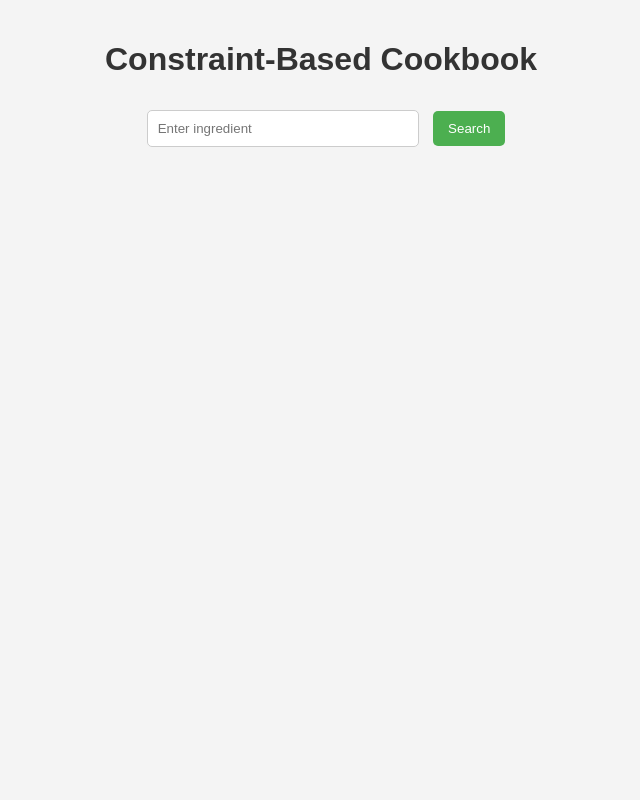
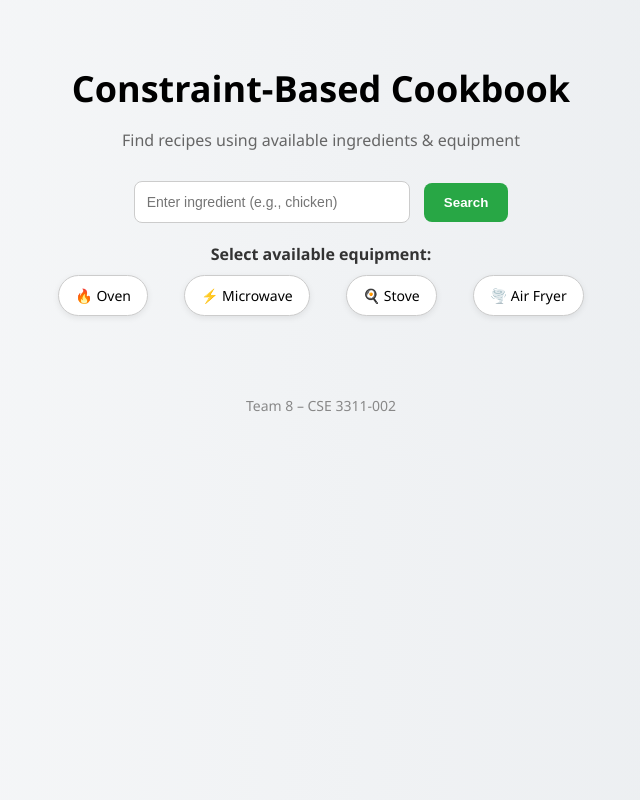
Before and after one commit to Sibinac143/Team-8-Constraint-Based-Cookbook-APP-CSE-3311-002-, a plain HTML site: page frontend/index.html in a window 1280 px wide. Shown: the whole page, without its empty margins (319-959 px from the left). Drawn offline with Linux system fonts and the light colour scheme.

Commit message:
Update frontend UI with stylish equipment filters and recipe cards

```diff
--- a/frontend/app.js
+++ b/frontend/app.js
@@ -7,6 +7,10 @@ const BACKEND_URL = "http://127.0.0.1:5000/search";
 searchBtn.addEventListener("click", async () => {
   const ingredient = ingredientInput.value.trim();
 
+  // collect checked equipment values
+  const selectedEquipment = Array.from(document.querySelectorAll(".equip:checked"))
+    .map(cb => cb.value);
+
   if (!ingredient) {
     resultsDiv.innerHTML = "<p style='color:red;'>Please enter an ingredient.</p>";
     return;
@@ -15,33 +19,32 @@ searchBtn.addEventListener("click", async () => {
   resultsDiv.innerHTML = "<p>Loading...</p>";
 
   try {
-    const response = await fetch(`${BACKEND_URL}?ingredient=${encodeURIComponent(ingredient)}`);
+    const params = new URLSearchParams();
+    params.set("ingredient", ingredient);
+
+    // send equipment only if user selected something
+    if (selectedEquipment.length > 0) {
+      params.set("equipment", selectedEquipment.join(","));
+    }
+
+    const response = await fetch(`${BACKEND_URL}?${params.toString()}`);
     const data = await response.json();
 
-    // If backend returns error JSON
     if (data.error) {
       resultsDiv.innerHTML = `<p style='color:red;'>${data.error}</p>`;
       return;
     }
 
-    // If no recipes found
     if (!data || data.length === 0) {
       resultsDiv.innerHTML = "<p>No recipes found.</p>";
       return;
     }
 
-    // Render recipe cards
+    // Render recipe cards using your CSS classes
     resultsDiv.innerHTML = data.map(meal => `
-      <div style="
-        background:white;
-        padding:15px;
-        margin:10px auto;
-        max-width:400px;
-        border-radius:10px;
-        box-shadow:0 2px 8px rgba(0,0,0,0.1);
-      ">
+      <div class="recipe-card">
+        <img src="${meal.image}" alt="${meal.name}">
         <h3>${meal.name}</h3>
-        <img src="${meal.image}" alt="${meal.name}" style="width:100%; border-radius:10px;">
       </div>
     `).join("");
 
--- a/frontend/index.html
+++ b/frontend/index.html
@@ -6,12 +6,42 @@
 </head>
 <body>
 
-<h1>Constraint-Based Cookbook</h1>
+<div class="container">
 
-<input type="text" id="ingredient" placeholder="Enter ingredient">
-<button id="searchBtn">Search</button>
+    <h1>Constraint-Based Cookbook</h1>
+    <p class="subtitle">Find recipes using available ingredients & equipment</p>
 
-<div id="results"></div>
+    <div class="search-section">
+        <input type="text" id="ingredient" placeholder="Enter ingredient (e.g., chicken)">
+        <button id="searchBtn">Search</button>
+    </div>
+
+    <div class="filters">
+  <p class="filter-title">Select available equipment:</p>
+
+  <div class="pill-group">
+    <input type="checkbox" id="eq-oven" class="equip" value="oven">
+    <label for="eq-oven" class="pill">🔥 Oven</label>
+
+    <input type="checkbox" id="eq-micro" class="equip" value="microwave">
+    <label for="eq-micro" class="pill">⚡ Microwave</label>
+
+    <input type="checkbox" id="eq-stove" class="equip" value="stove">
+    <label for="eq-stove" class="pill">🍳 Stove</label>
+
+    <input type="checkbox" id="eq-air" class="equip" value="air fryer">
+    <label for="eq-air" class="pill">🌪️ Air Fryer</label>
+  </div>
+</div>
+
+
+    <div id="results" class="results-grid"></div>
+
+    <footer>
+        Team 8 – CSE 3311-002
+    </footer>
+
+</div>
 
 <script src="app.js"></script>
 </body>
--- a/frontend/styles.css
+++ b/frontend/styles.css
@@ -1,36 +1,138 @@
 body {
-    font-family: Arial, sans-serif;
-    background-color: #f4f4f4;
+    font-family: 'Segoe UI', Arial, sans-serif;
+    background: linear-gradient(to right, #f8f9fa, #e9ecef);
+    margin: 0;
+    padding: 0;
     text-align: center;
-    margin: 0;
-    padding: 20px;
+}
+
+.container {
+    max-width: 900px;
+    margin: auto;
+    padding: 40px 20px;
 }
 
 h1 {
+    font-size: 36px;
+    margin-bottom: 5px;
+}
+
+.subtitle {
+    color: #666;
+    margin-bottom: 30px;
+}
+
+.search-section {
+    margin-bottom: 20px;
+}
+
+input {
+    padding: 12px;
+    width: 250px;
+    border-radius: 8px;
+    border: 1px solid #ccc;
+    font-size: 14px;
+}
+
+button {
+    padding: 12px 20px;
+    margin-left: 10px;
+    border-radius: 8px;
+    border: none;
+    background-color: #28a745;
+    color: white;
+    font-weight: bold;
+    cursor: pointer;
+    transition: 0.3s;
+}
+
+button:hover {
+    background-color: #218838;
+}
+
+.filters {
+    margin: 20px 0;
+}
+
+.filters label {
+    margin: 0 12px;
+    font-size: 14px;
+    cursor: pointer;
+}
+
+.results-grid {
+    display: grid;
+    grid-template-columns: repeat(auto-fit, minmax(250px, 1fr));
+    gap: 20px;
+    margin-top: 30px;
+}
+
+.recipe-card {
+    background: white;
+    padding: 15px;
+    border-radius: 12px;
+    box-shadow: 0 4px 10px rgba(0,0,0,0.1);
+    transition: transform 0.2s ease;
+}
+
+.recipe-card:hover {
+    transform: scale(1.03);
+}
+
+.recipe-card img {
+    width: 100%;
+    border-radius: 10px;
+}
+
+.recipe-card h3 {
+    margin-top: 10px;
+    font-size: 18px;
+}
+
+footer {
+    margin-top: 50px;
+    font-size: 14px;
+    color: #888;
+}
+.filter-title {
+    font-weight: 600;
+    margin-bottom: 10px;
     color: #333;
 }
 
-input {
-    padding: 10px;
-    width: 250px;
-    margin: 10px;
-    border: 1px solid #ccc;
-    border-radius: 5px;
+.pill-group {
+    display: flex;
+    justify-content: center;
+    flex-wrap: wrap;
+    gap: 12px;
+    margin-top: 10px;
 }
 
-button {
-    padding: 10px 15px;
-    background-color: #4CAF50;
-    color: white;
-    border: none;
-    border-radius: 5px;
-    cursor: pointer;
+/* Hide actual checkbox */
+.pill-group input[type="checkbox"] {
+    display: none;
 }
 
-button:hover {
-    background-color: #45a049;
+.pill {
+    padding: 10px 16px;
+    border-radius: 999px;
+    border: 1px solid #ccc;
+    background: white;
+    cursor: pointer;
+    font-size: 14px;
+    transition: 0.2s ease;
+    box-shadow: 0 2px 6px rgba(0,0,0,0.08);
 }
 
-#results {
-    margin-top: 20px;
+/* When checkbox is checked, style the pill */
+.pill-group input[type="checkbox"]:checked + .pill {
+    background: #28a745;
+    color: white;
+    border-color: #28a745;
+    transform: scale(1.03);
+    box-shadow: 0 6px 14px rgba(40,167,69,0.25);
 }
+
+.pill:hover {
+    transform: scale(1.03);
+}
```
Also changed, not shown: 1 other file.
